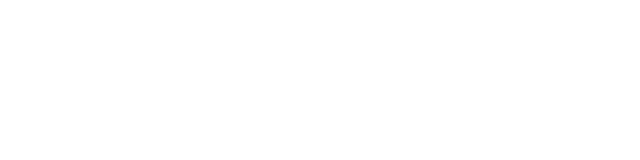
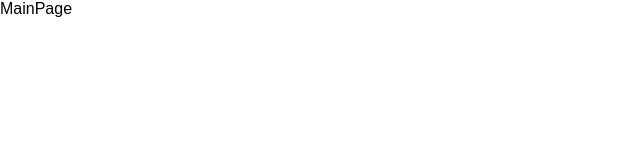
Before and after one commit to pika-two/pika-two-FE, a React (Vite) app: page /mainPage in a window 1280 px wide. Before the commit this address had no page. Shown: the top 160 px of the page, without its empty margins (0-640 px from the left). Built offline with nearby package versions, Linux system fonts and the light colour scheme.

Commit message:
[ADD] 메인 페이지 추가
[ADD] 메인 페이지 추가

```diff
--- a/src/App.jsx
+++ b/src/App.jsx
@@ -6,6 +6,7 @@
 import { GlobalPortal } from './GlobalPortal';
 import IncomeListPage from './pages/IncomeListPage';
 import IncomeConnectPage from './pages/IncomeConnectPage';
+import MainPage from './pages/MainPage'
 function App() {
   return (
   <GlobalPortal.Provider>
@@ -16,6 +17,7 @@
       <Route path="/accountList" element= {<AccountListPage/>}></Route>
       <Route path="/incomeList" element={<IncomeListPage/>}></Route>
       <Route path="/incomeConnect"  element={<IncomeConnectPage/>} ></Route>
+      <Route path="/mainPage" element={<MainPage/>}></Route>
     </Routes>
   </Layout>
 
--- a/src/pages/IncomeConnectPage.jsx
+++ b/src/pages/IncomeConnectPage.jsx
@@ -12,7 +12,7 @@
             <Top02 color="black">급여계좌 연동 완료</Top02>
             <Top02 color="black">2022년 까지 받은 금액은?</Top02>
             <Top02 color="black">3287만원</Top02>
-            <Button onClick={()=>push('/myPage')} background="#FFCC00">연동 완료하기</Button>
+            <Button onClick={()=>push('/mainPage')} background="#FFCC00">연동 완료하기</Button>
         </CenterBox>
         <BackGroundCover backgroundColor='#FC0'/>
     </div>
--- /dev/null
+++ b/src/pages/MainPage.jsx
@@ -0,0 +1,5 @@
+export default function MainPage() {
+  return (
+    <div>MainPage</div>
+  )
+}
```
